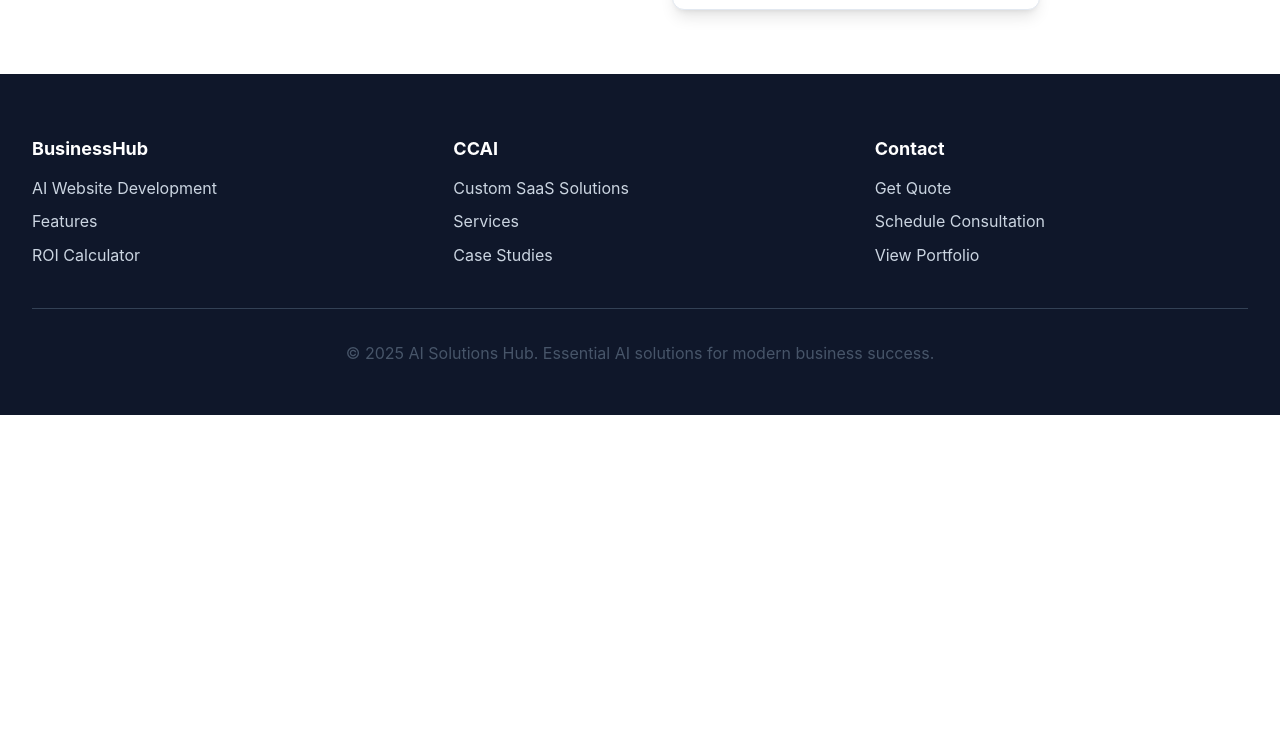
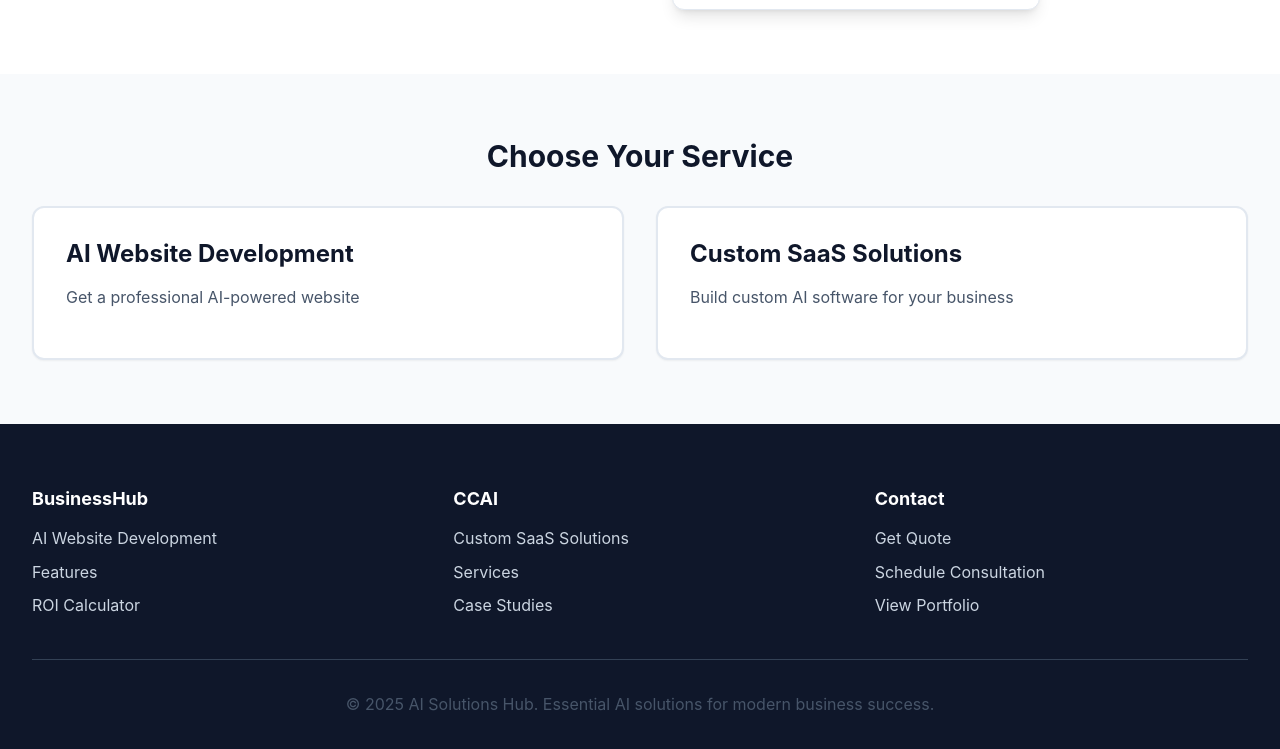
Before and after one commit to emasmela-dotcom/ai-solutions-hub, a plain HTML site: page ai-solutions-unified/index.html in a window 1280 px wide. Shown: the part 6921-7670 px from the top of the page. Before the commit the page ends 7336 px from the top, so only its background shows below. Drawn offline with Linux system fonts and the light colour scheme.

Commit message:
Add working navigation buttons section at bottom of page

```diff
--- a/ai-solutions-unified/index.html
+++ b/ai-solutions-unified/index.html
@@ -931,6 +931,50 @@
         .pricing-note p {
             color: var(--accent-600);
             font-size: 1.1rem;
+        }
+
+        /* Navigation Buttons */
+        .nav-buttons {
+            background: var(--primary-50);
+            padding: 4rem 0;
+        }
+
+        .nav-buttons h2 {
+            text-align: center;
+            margin-bottom: 2rem;
+            color: var(--primary-900);
+        }
+
+        .nav-buttons-grid {
+            display: grid;
+            grid-template-columns: repeat(auto-fit, minmax(300px, 1fr));
+            gap: 2rem;
+        }
+
+        .nav-btn {
+            background: var(--white);
+            border: 2px solid var(--primary-200);
+            border-radius: var(--radius-lg);
+            padding: 2rem;
+            text-decoration: none;
+            color: var(--primary-900);
+            transition: all 0.3s ease;
+            box-shadow: var(--shadow-sm);
+        }
+
+        .nav-btn:hover {
+            border-color: var(--accent-500);
+            transform: translateY(-2px);
+            box-shadow: var(--shadow-lg);
+        }
+
+        .nav-btn h3 {
+            color: var(--primary-900);
+            margin-bottom: 1rem;
+        }
+
+        .nav-btn p {
+            color: var(--primary-600);
         }
 
         /* Print Styles */
@@ -1415,6 +1459,23 @@
         </div>
     </section>
 
+    <!-- Navigation Buttons -->
+    <section class="nav-buttons">
+        <div class="container">
+            <h2>Choose Your Service</h2>
+            <div class="nav-buttons-grid">
+                <a href="https://businesshub-7bfce8sqf-erics-projects-b395e20f.vercel.app" class="nav-btn" target="_blank">
+                    <h3>AI Website Development</h3>
+                    <p>Get a professional AI-powered website</p>
+                </a>
+                <a href="https://ccai-fp1ekk96w-erics-projects-b395e20f.vercel.app" class="nav-btn" target="_blank">
+                    <h3>Custom SaaS Solutions</h3>
+                    <p>Build custom AI software for your business</p>
+                </a>
+            </div>
+        </div>
+    </section>
+
     <!-- Footer -->
     <footer class="footer">
         <div class="container">
```
